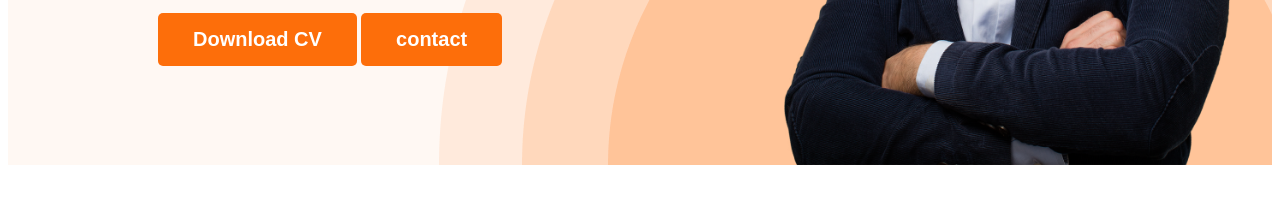
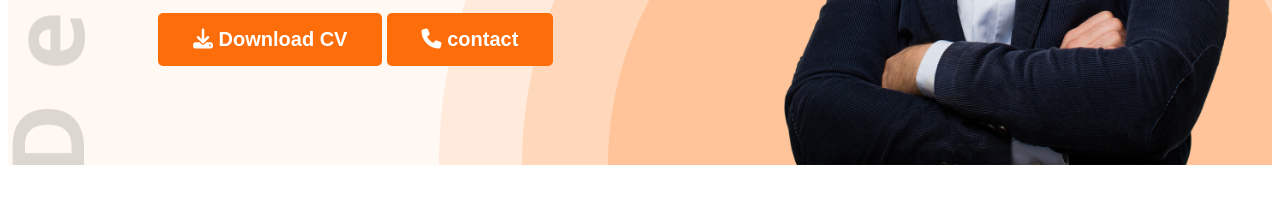
Before and after one commit to fariyadiya22/web-developer-portfolio, a plain HTML site: page index.html in a window 1280 px wide. Shown: the part 603-800 px from the top of the page. Drawn offline with nearby package versions, Linux system fonts and the light colour scheme.

Commit message:
added font awesome icons

```diff
--- a/index.html
+++ b/index.html
@@ -12,6 +12,8 @@
 
 
     <link rel="stylesheet" href="styles/portfolio.css">
+    <script src="https://kit.FontAwesome.com/f056a62cc9.js"
+    crossorigin="anonymous"></script>
 </head>
 
 <body>
@@ -32,8 +34,8 @@
                     behaved moments.
                     Download CV
                     Contact</p>
-                <button class="btn-primary">Download CV</button>
-                <button class="btn-primary">contact</button>
+                <button class="btn-primary"><i class="fa-solid fa-download"></i> Download CV</button>
+                <button class="btn-primary"><i class="fa-solid fa-phone"></i> contact</button>
             </div>
             <img class="profile-pic" src="images/hardy.png" alt="">
         </div>
@@ -167,7 +169,7 @@
             </div>
 
             <div class="download-cv">
-                <button class="btn-primary">Download CV</button>
+                <button class="btn-primary"><i class="fa-solid fa-download"></i> Download CV</button>
             </div>
         </section>
     </main>
--- a/styles/portfolio.css
+++ b/styles/portfolio.css
@@ -62,9 +62,9 @@ nav a {
 
 .header {
     background-color: #FFF8F3;
-    background-image: url('../images/header_bg.png');
+    background-image: url('../images/header_bg.png'), url('../images/developer.png');
     background-repeat: no-repeat;
-    background-position: bottom right;
+    background-position: bottom right, top left;
 }
 
 .banner {
```
